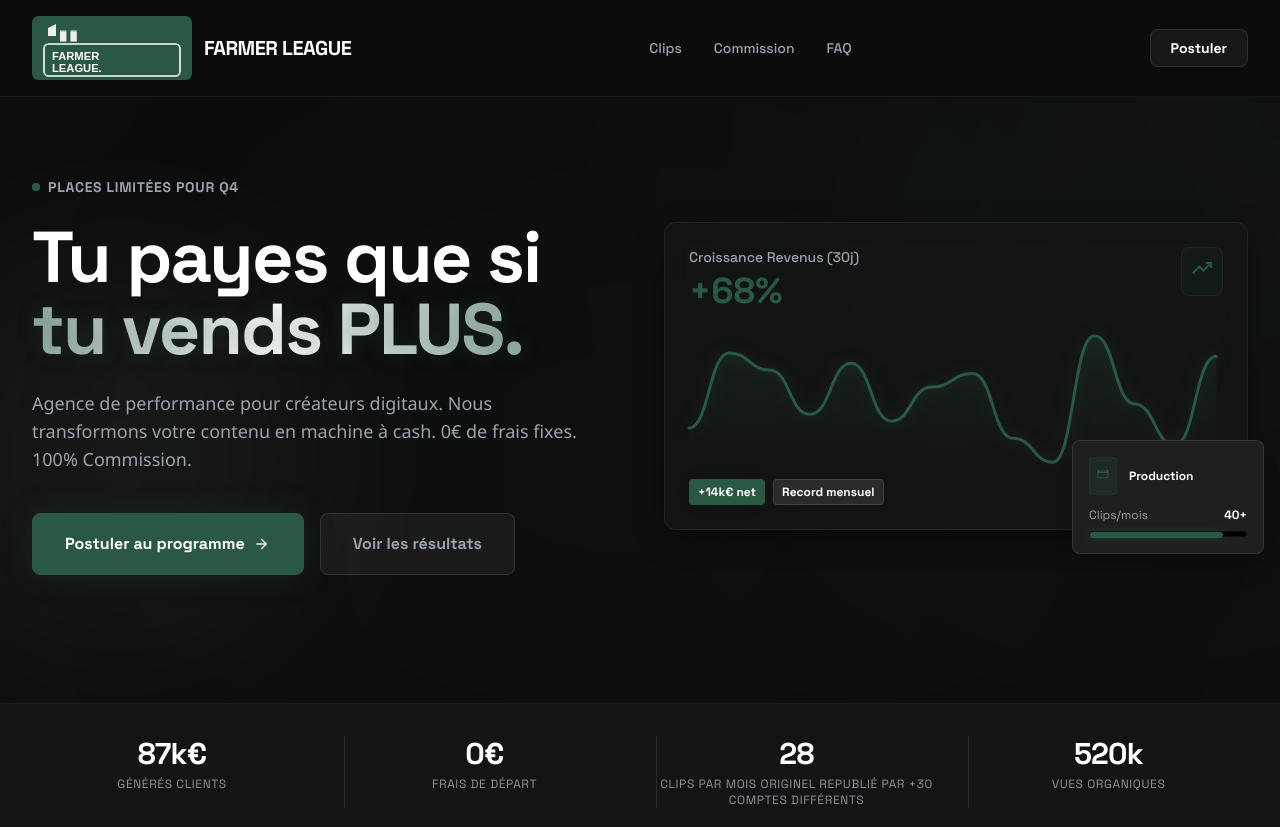
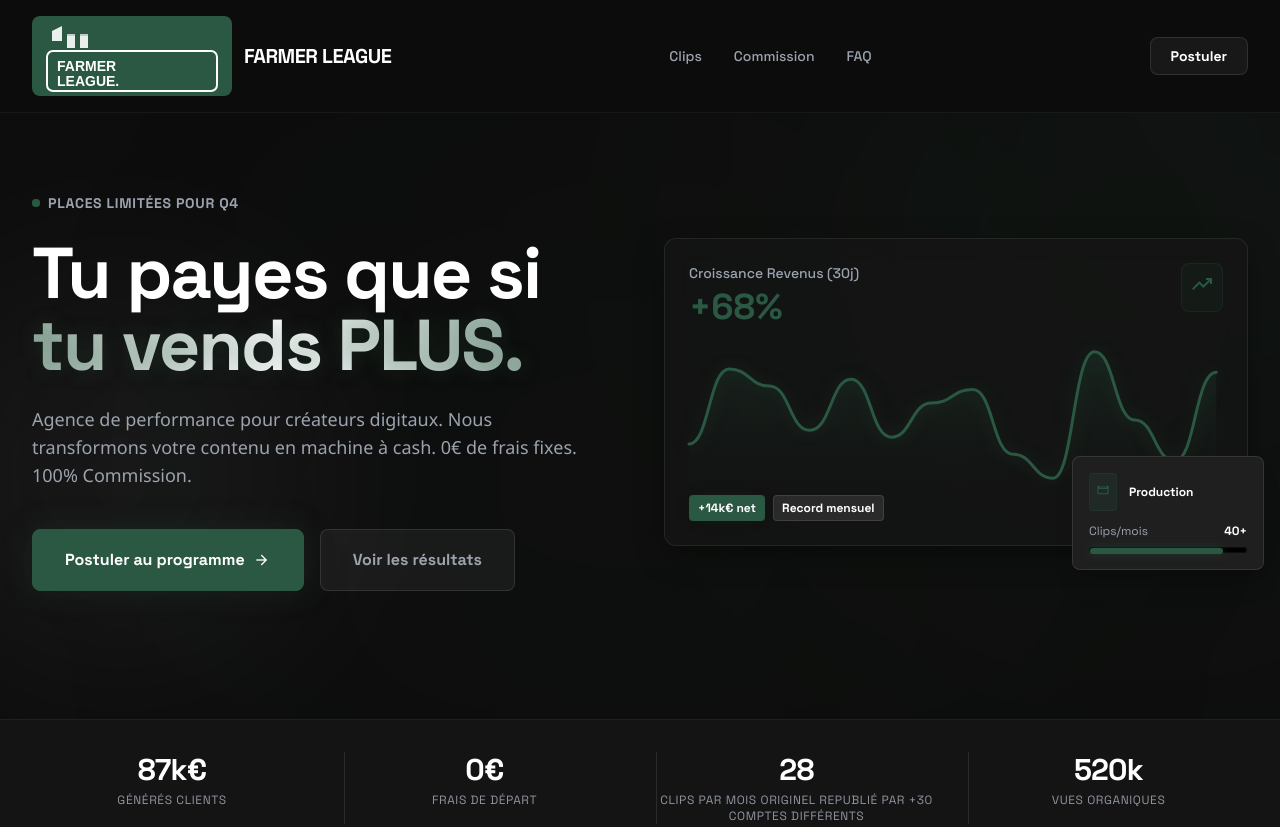
Before and after one commit to OuaisOuais83/agence-influence, a website built with Vite: page index.html in a window 1280 px wide. Shown: the top 827 px of the page. Built offline with nearby package versions, Linux system fonts and the light colour scheme.

Commit message:
Fix: Logo affichÃ© Ã  sa taille rÃ©elle sans contraintes du header

```diff
--- a/index.html
+++ b/index.html
@@ -113,14 +113,15 @@
 
     <!-- Header -->
     <header class="sticky top-0 z-50 w-full border-b border-white/5 bg-bg-main/80 backdrop-blur-md">
-        <div class="mx-auto flex h-24 max-w-7xl items-center justify-between px-4 sm:px-6 lg:px-8">
+        <div class="mx-auto flex max-w-7xl items-center justify-between px-4 sm:px-6 lg:px-8 py-4">
             <div class="flex items-center gap-3">
                 <img
                     src="/logo.png"
                     alt="Farmer League"
                     width="200"
                     height="80"
-                    class="h-16 w-auto object-contain max-w-[400px]"
+                    class="w-auto h-auto object-contain"
+                    style="max-height: none; height: auto;"
                     loading="eager"
                     onerror="this.onerror=null; this.src='/logo.svg';"
                 >
@@ -969,7 +970,8 @@
                     alt="Farmer League"
                     width="200"
                     height="80"
-                    class="h-12 w-auto object-contain max-w-[300px]"
+                    class="w-auto h-auto object-contain"
+                    style="max-height: none; height: auto;"
                     loading="eager"
                     onerror="this.onerror=null; this.src='/logo.svg';"
                 >
```
